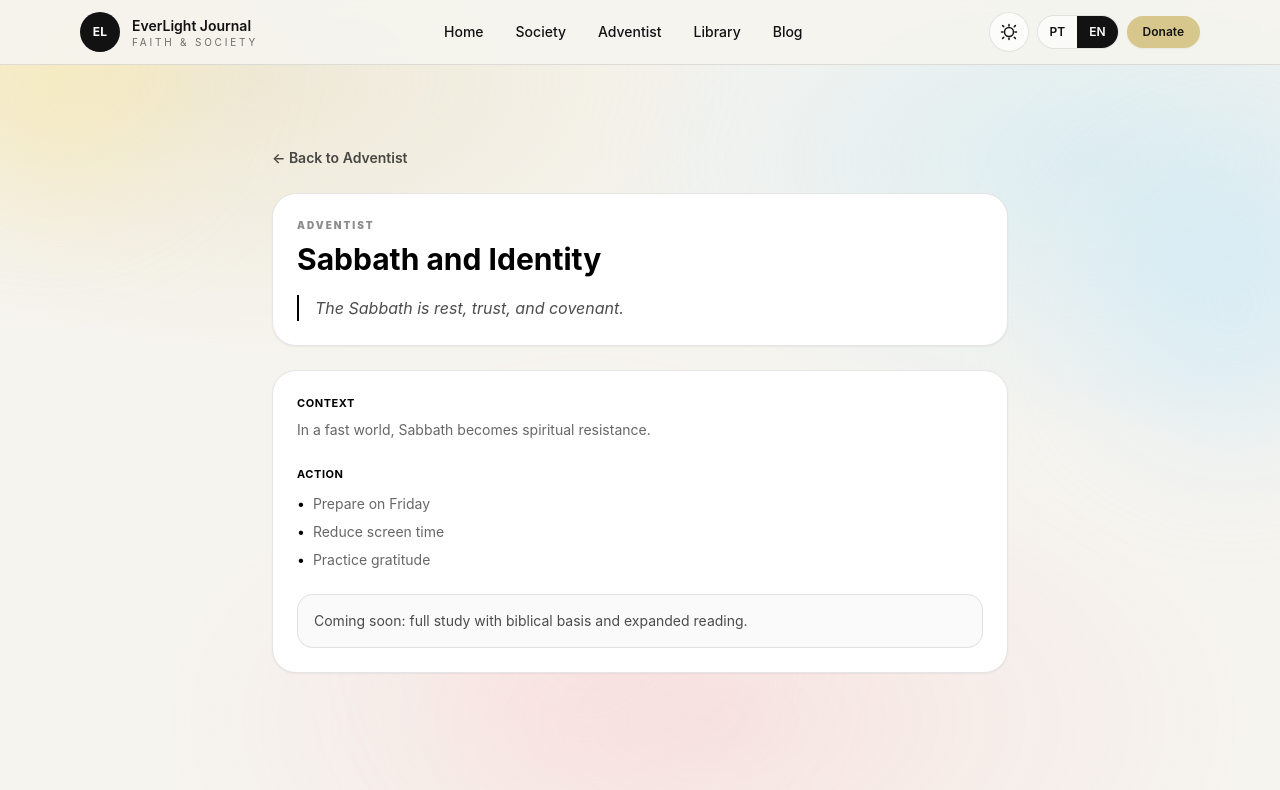
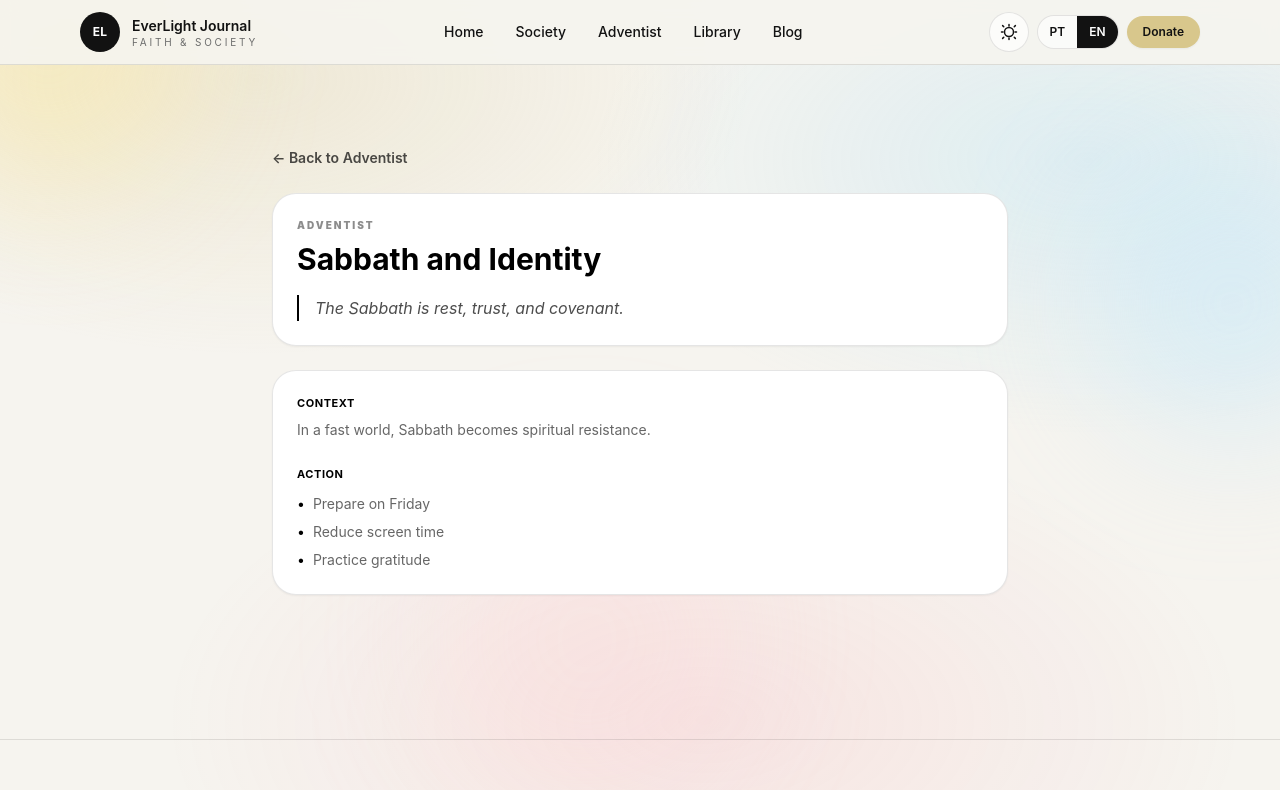
Before and after one commit to eliaslicojicacoma-spec/EverLight-Journal, a Next.js app: page /en/adventist/sabbath-and-identity in a window 1280 px wide. Shown: the top 790 px of the page. Built offline with nearby package versions, Linux system fonts and the light colour scheme.

Commit message:
Update page.tsx

```diff
--- a/src/app/[locale]/adventist/[slug]/page.tsx
+++ b/src/app/[locale]/adventist/[slug]/page.tsx
@@ -23,7 +23,7 @@ export default function AdventistArticlePage({
         href={`/${locale}/adventist`}
         className="inline-flex items-center gap-2 text-sm font-semibold text-black/70 hover:text-black"
       >
-        ← {isPT ? "Voltar para Adventist" : "Back to Adventist"}
+        ← {isPT ? "Voltar para Adventista" : "Back to Adventist"}
       </Link>
 
       <header className="mt-6 rounded-3xl border border-black/10 bg-white p-6 shadow-sm">
@@ -63,27 +63,7 @@ export default function AdventistArticlePage({
             ))}
           </ul>
         </div>
-
-        <div className="rounded-2xl border border-black/10 bg-black/[0.02] p-4">
-          <p className="text-sm text-black/70">
-            {isPT
-              ? "Em breve: estudo completo com base bíblica e leitura expandida."
-              : "Coming soon: full study with biblical basis and expanded reading."}
-          </p>
-        </div>
       </section>
     </main>
   );
 }
-
-export function generateStaticParams() {
-  const locales = ["pt", "en"];
-  const out: { locale: string; slug: string }[] = [];
-
-  for (const locale of locales) {
-    const cards = getAdventistCards(locale);
-    for (const c of cards) out.push({ locale, slug: c.slug });
-  }
-
-  return out;
-                  }
```
